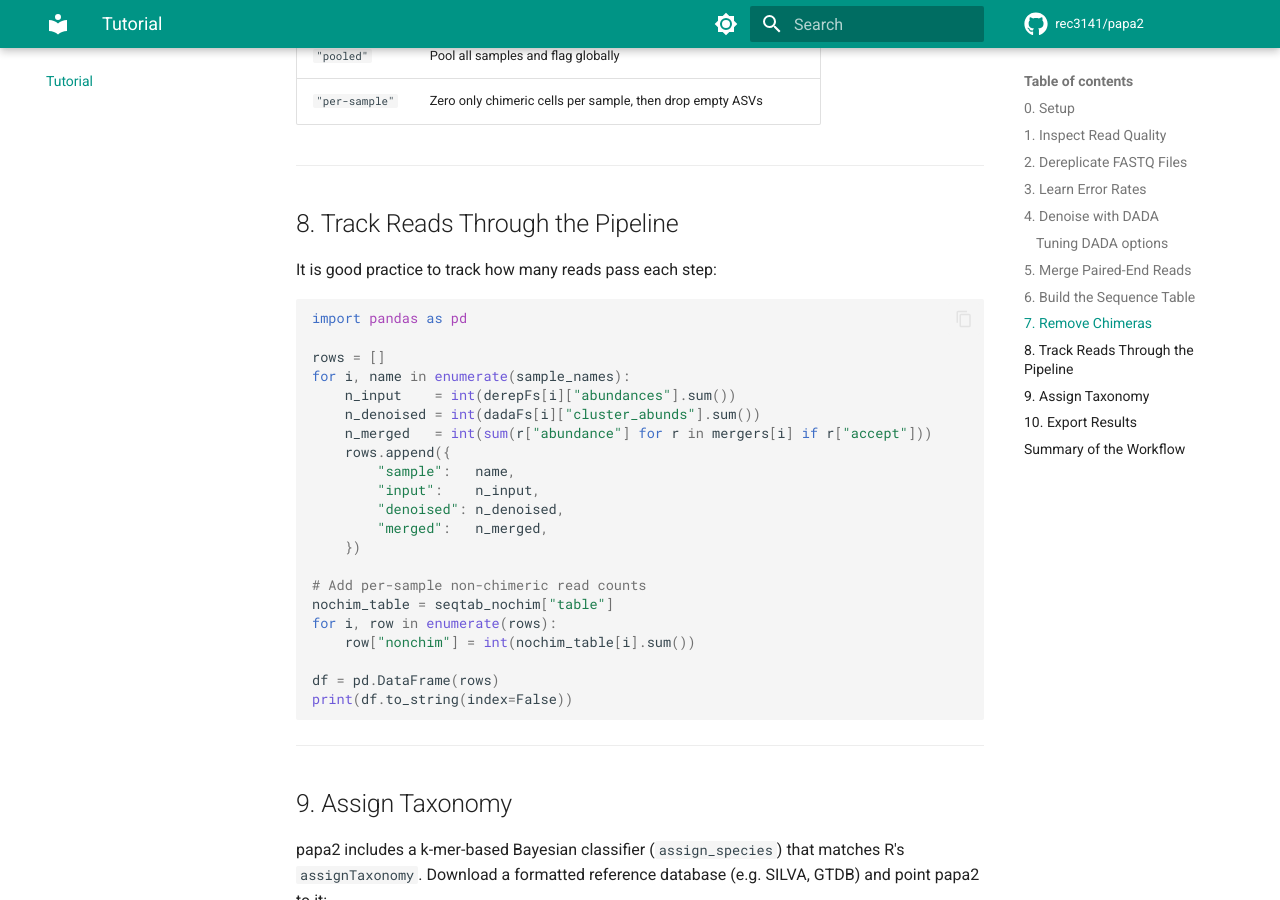
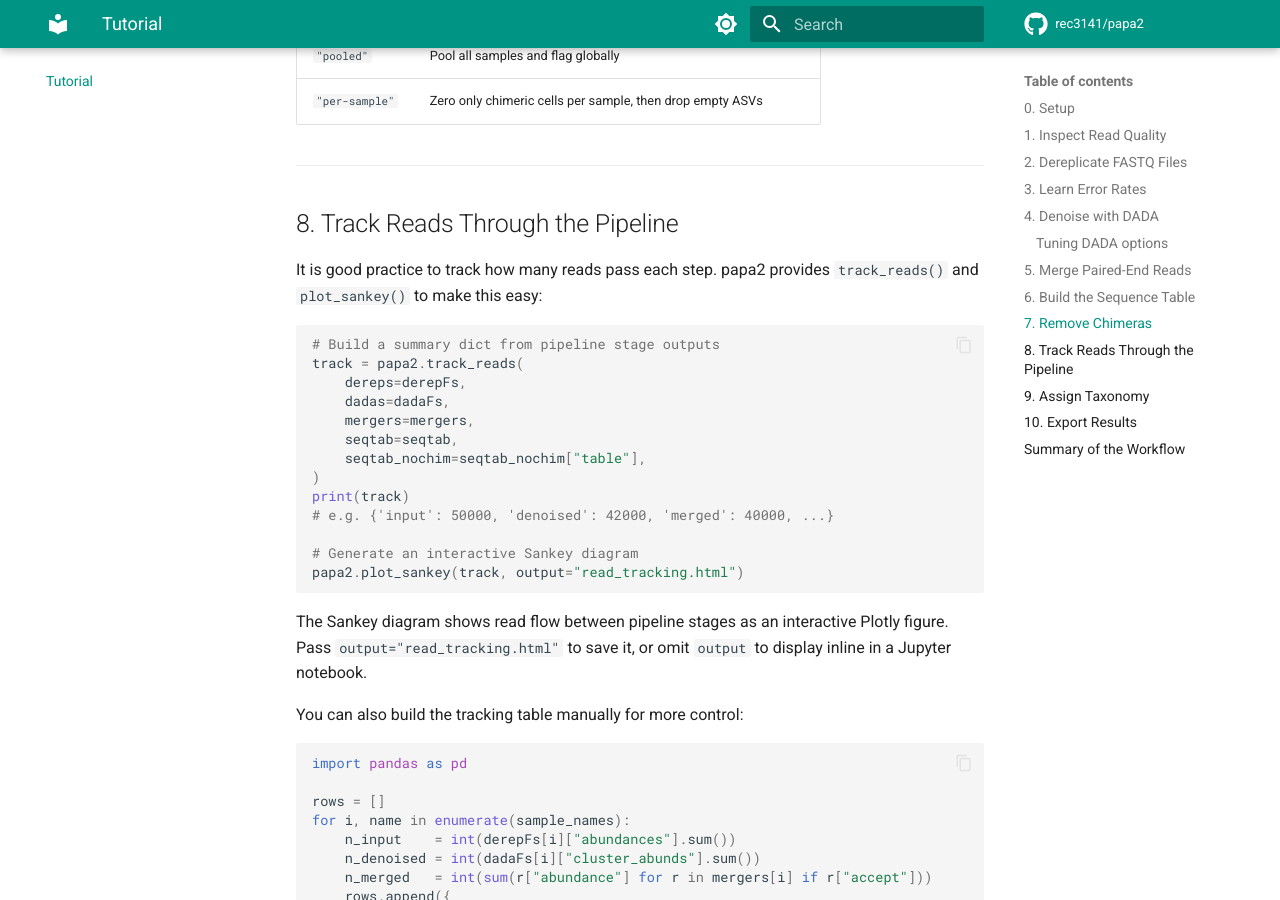
Before and after one commit to rec3141/papa2, an MkDocs documentation site: the page built from docs/tutorial.md, in a window 1280 px wide and 900 px high, scrolled down 4877 px. Built offline with MkDocs 1.6.1 and Material for MkDocs 9.7.7, drawn with Linux system fonts in a browser that asks for light colours; comment, search, counter and statistics services are not loaded.

Commit message:
Add Sankey diagram examples to quickstart and tutorial docs
Co-Authored-By: Claude Opus 4.6 (1M context) <noreply@anthropic.com>

````diff
--- a/docs/tutorial.md
+++ b/docs/tutorial.md
@@ -228,7 +228,30 @@ Available methods:
 
 ## 8. Track Reads Through the Pipeline
 
-It is good practice to track how many reads pass each step:
+It is good practice to track how many reads pass each step. papa2 provides
+`track_reads()` and `plot_sankey()` to make this easy:
+
+```python
+# Build a summary dict from pipeline stage outputs
+track = papa2.track_reads(
+    dereps=derepFs,
+    dadas=dadaFs,
+    mergers=mergers,
+    seqtab=seqtab,
+    seqtab_nochim=seqtab_nochim["table"],
+)
+print(track)
+# e.g. {'input': 50000, 'denoised': 42000, 'merged': 40000, ...}
+
+# Generate an interactive Sankey diagram
+papa2.plot_sankey(track, output="read_tracking.html")
+```
+
+The Sankey diagram shows read flow between pipeline stages as an interactive
+Plotly figure. Pass `output="read_tracking.html"` to save it, or omit `output`
+to display inline in a Jupyter notebook.
+
+You can also build the tracking table manually for more control:
 
 ```python
 import pandas as pd
````
Also changed, not shown: docs/quickstart.md (+12 -0 lines).
